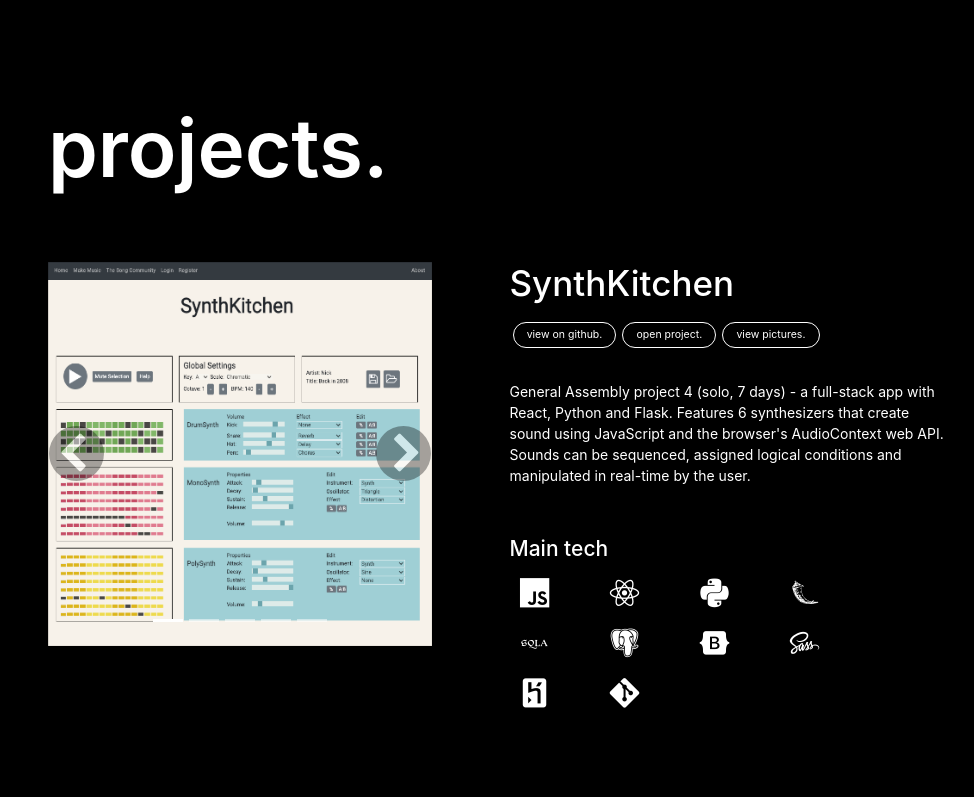
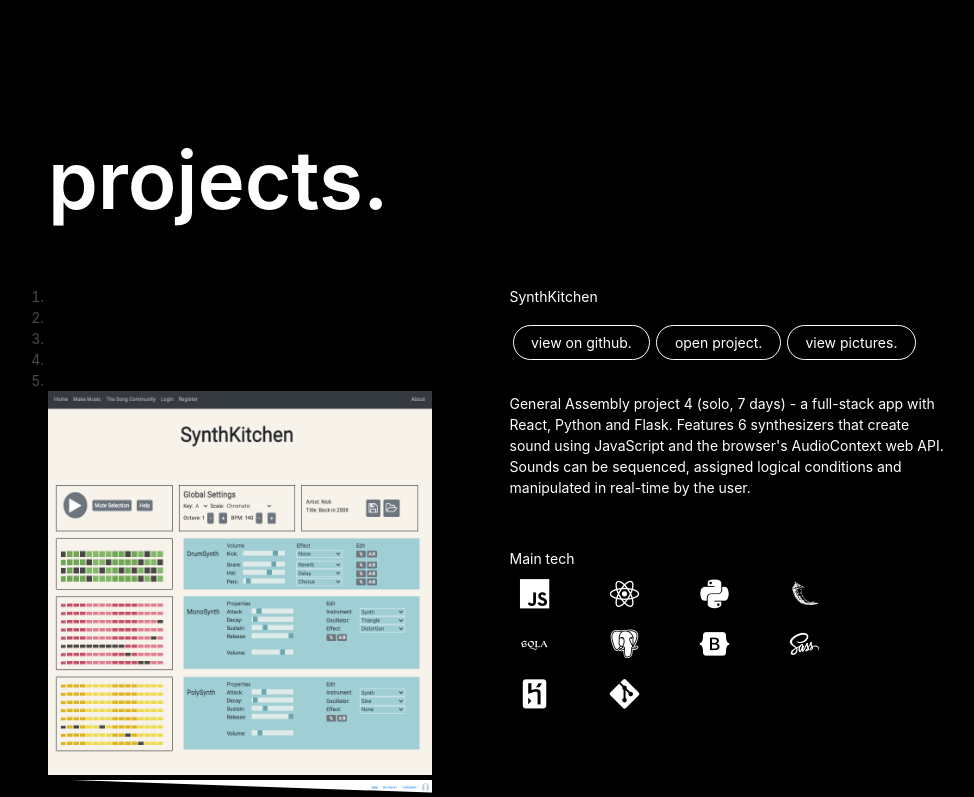
Before and after one commit to Steftones/Portfolio, a React (Create React App) app: page / in a window 1280 px wide. Shown: the part 2000-2797 px from the top of the page, without its empty margins (141-1115 px from the left). Built offline with nearby package versions, Linux system fonts and the light colour scheme.

Commit message:
styling changes

```diff
--- a/src/components/Projects.js
+++ b/src/components/Projects.js
@@ -1,7 +1,7 @@
 import React, { useState } from 'react'
 import { Carousel, Modal } from 'react-bootstrap'
 import TechSkills from './TechSkills'
-import 'bootstrap/dist/css/bootstrap.min.css'
+// import 'bootstrap/dist/css/bootstrap.min.css'
 
 import cabbage1 from '../assets/cabbage/cabbage1.png'
 import cabbage2 from '../assets/cabbage/cabbage2.png'
@@ -151,18 +151,18 @@ const Projects = () => {
       </Carousel>
     </div>
     <div className="column whiteText">
-      <h1>{projectItems[index].title}</h1>
+      <h3>{projectItems[index].title}</h3>
 
       <div className="projectButtons">
         <button
-          className="button is-small is-primary is-inverted is-outlined is-rounded"
+          className="button is-primary is-inverted is-outlined is-rounded"
           onClick={() => window.open(projectItems[index].github, '_blank')}>view on github.</button>
         {projectItems[index].live && <>
         <button
-        className="button is-small is-primary is-inverted is-outlined is-rounded"
+        className="button is-primary is-inverted is-outlined is-rounded"
         onClick={() => window.open(projectItems[index].live, '_blank')}>open project.</button>
         </>}
-        <button className="button is-small is-primary is-inverted is-outlined is-rounded" onClick={() => {
+        <button className="button is-primary is-inverted is-outlined is-rounded" onClick={() => {
           setModalProject(projectItems[index].image)
           setModalShow(true)
         }} alt="Live project demo" target="_blank" rel="noreferrer">view pictures.</button>
--- a/src/styles/main.scss
+++ b/src/styles/main.scss
@@ -221,6 +221,11 @@ html, body {
   margin-top: 15px;
 }
 
+.button {
+  font-size: '15px';
+  padding: '15px';
+}
+
 .projectDescription {
   margin: 30px 0px 50px 0px;
 }
```
Also changed, not shown: 64 other files (tests, documents, lock files or other folders).
